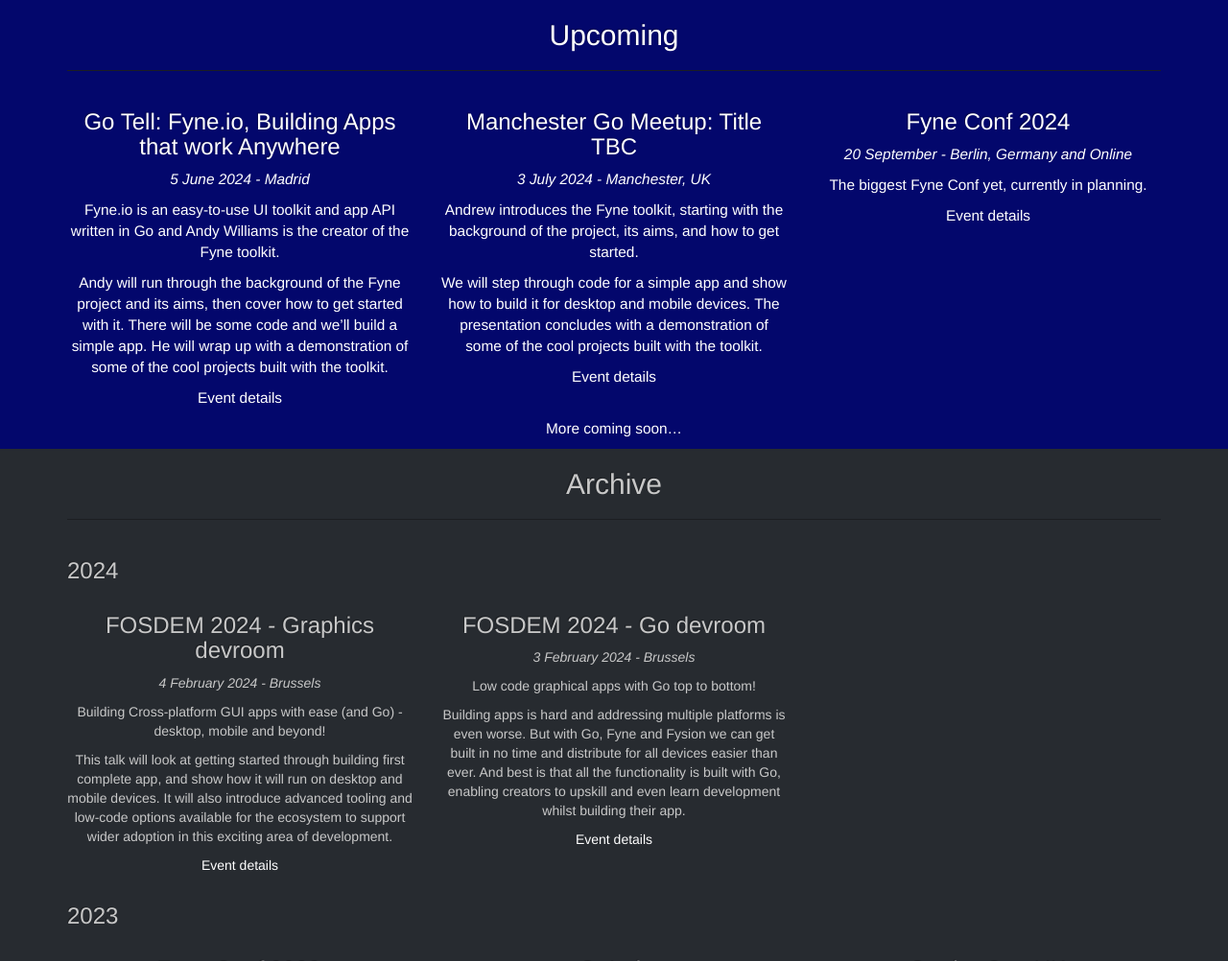
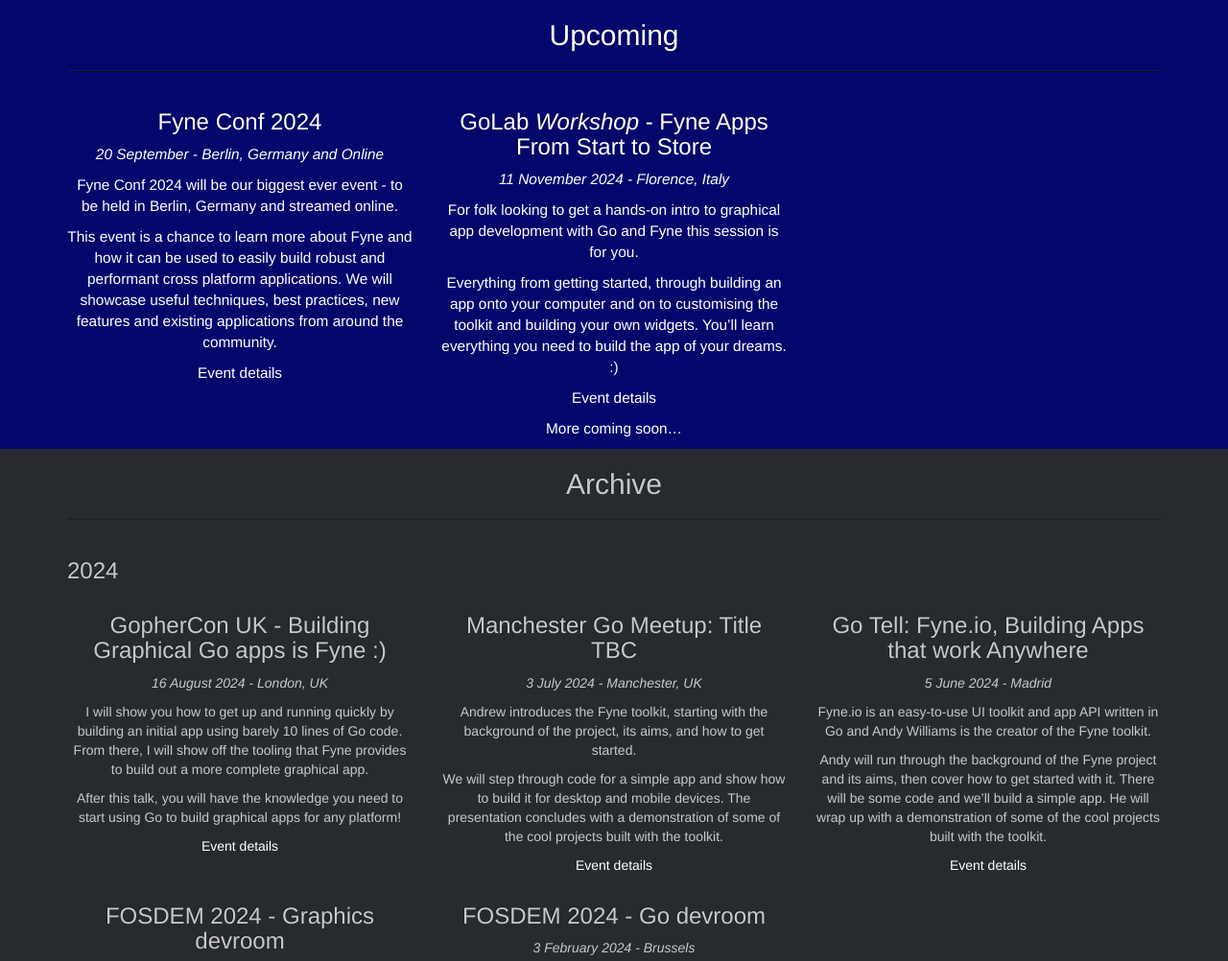
Before and after one commit to fyne-io/fyne-io.github.io, a Jekyll site: the page built from events/index.md, in a window 1280 px wide and 1400 px high. Shown: the part 398-1400 px from the top of the window at 96% size. Built offline with Jekyll 4.4.1, drawn with Linux system fonts in a browser that asks for light colours.

Commit message:
Update events page

```diff
--- a/events/index.md
+++ b/events/index.md
@@ -24,40 +24,29 @@
 <div class="row">
 
 <div class="col-lg-4 text-center" markdown="1">
-### Go Tell: Fyne.io, Building Apps that work Anywhere
-
-*5 June 2024 - Madrid*
-
-Fyne.io is an easy-to-use UI toolkit and app API written in Go and Andy Williams is the creator of the Fyne toolkit.
-
-Andy will run through the background of the Fyne project and its aims, then cover how to get started with it. There will be some code and we'll build a simple app. He will wrap up with a demonstration of some of the cool projects built with the toolkit.
-
-[Event details](https://www.meetup.com/go-mad/events/301175945/)
-</div>
-
-<div class="col-lg-4 text-center" markdown="1">
-### Manchester Go Meetup: Title TBC
-
-*3 July 2024 - Manchester, UK*
-
-Andrew introduces the Fyne toolkit, starting with the background of the project, its aims, and how to get started.
-
-We will step through code for a simple app and show how to build it for desktop and mobile devices. The presentation concludes with a demonstration of some of the cool projects built with the toolkit.
-
-[Event details](https://www.meetup.com/golang-mcr/events/301829841/)
-
-</div>
-
-<div class="col-lg-4 text-center" markdown="1">
 ### Fyne Conf 2024
 
 *20 September - Berlin, Germany and Online*
 
-The biggest Fyne Conf yet, currently in planning.
+Fyne Conf 2024 will be our biggest ever event - to be held in Berlin, Germany and streamed online.
+
+This event is a chance to learn more about Fyne and how it can be used to easily build robust and performant cross platform applications. We will showcase useful techniques, best practices, new features and existing applications from around the community.
 
 [Event details](https://conf.fyne.io)
 </div>
 
+<div class="col-lg-4 text-center" markdown="1">
+### GoLab *Workshop* - Fyne Apps From Start to Store
+
+*11 November 2024 - Florence, Italy*
+
+For folk looking to get a hands-on intro to graphical app development with Go and Fyne this session is for you.
+
+Everything from getting started, through building an app onto your computer and on to customising the toolkit and building your own widgets. You'll learn everything you need to build the app of your dreams. :)
+
+[Event details](https://golab.io/talks/fyne-apps-from-start-to-store)
+
+</div>
 
 </div>
 </div>
@@ -96,6 +85,47 @@
 <div class="col-lg-12">
 <h3>2024</h3>
 </div>
+
+<div class="col-lg-4 text-center" markdown="1">
+### GopherCon UK - Building Graphical Go apps is Fyne :)
+
+*16 August 2024 - London, UK*
+
+I will show you how to get up and running quickly by building an initial app using barely 10 lines of Go code. From there, I will show off the tooling that Fyne provides to build out a more complete graphical app.
+
+After this talk, you will have the knowledge you need to start using Go to build graphical apps for any platform!
+
+[Event details](https://www.gophercon.co.uk/schedule)
+</div>
+
+<div class="col-lg-4 text-center" markdown="1">
+### Manchester Go Meetup: Title TBC
+
+*3 July 2024 - Manchester, UK*
+
+Andrew introduces the Fyne toolkit, starting with the background of the project, its aims, and how to get started.
+
+We will step through code for a simple app and show how to build it for desktop and mobile devices. The presentation concludes with a demonstration of some of the cool projects built with the toolkit.
+
+[Event details](https://www.meetup.com/golang-mcr/events/301829841/)
+</div>
+
+<div class="col-lg-4 text-center" markdown="1">
+### Go Tell: Fyne.io, Building Apps that work Anywhere
+
+*5 June 2024 - Madrid*
+
+Fyne.io is an easy-to-use UI toolkit and app API written in Go and Andy Williams is the creator of the Fyne toolkit.
+
+Andy will run through the background of the Fyne project and its aims, then cover how to get started with it. There will be some code and we'll build a simple app. He will wrap up with a demonstration of some of the cool projects built with the toolkit.
+
+[Event details](https://www.meetup.com/go-mad/events/301175945/)
+</div>
+
+</div>
+</div>
+<div class="container">
+<div class="row">
 
 <div class="col-lg-4 text-center" markdown="1">
 ### FOSDEM 2024 - Graphics devroom
```
